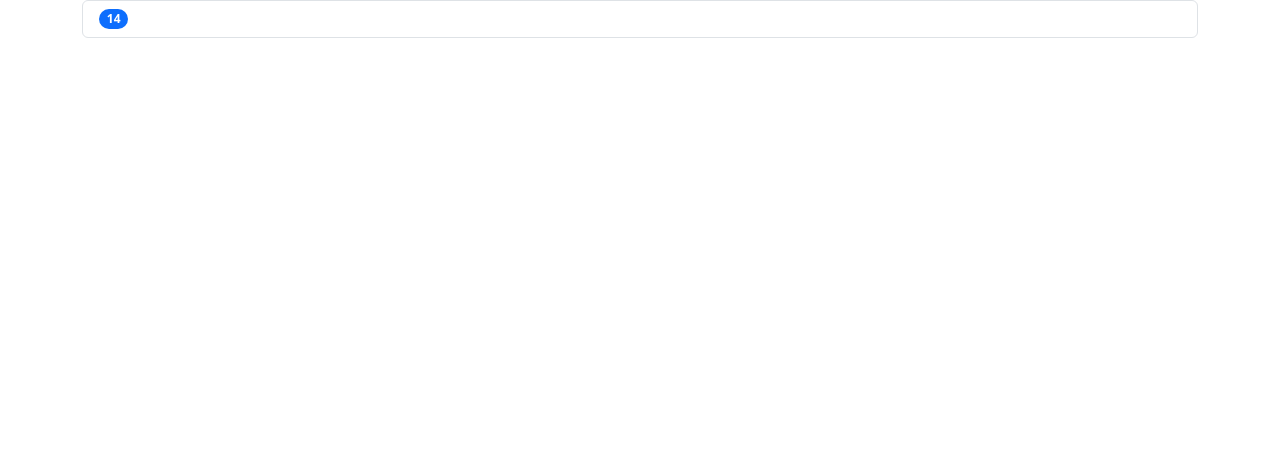
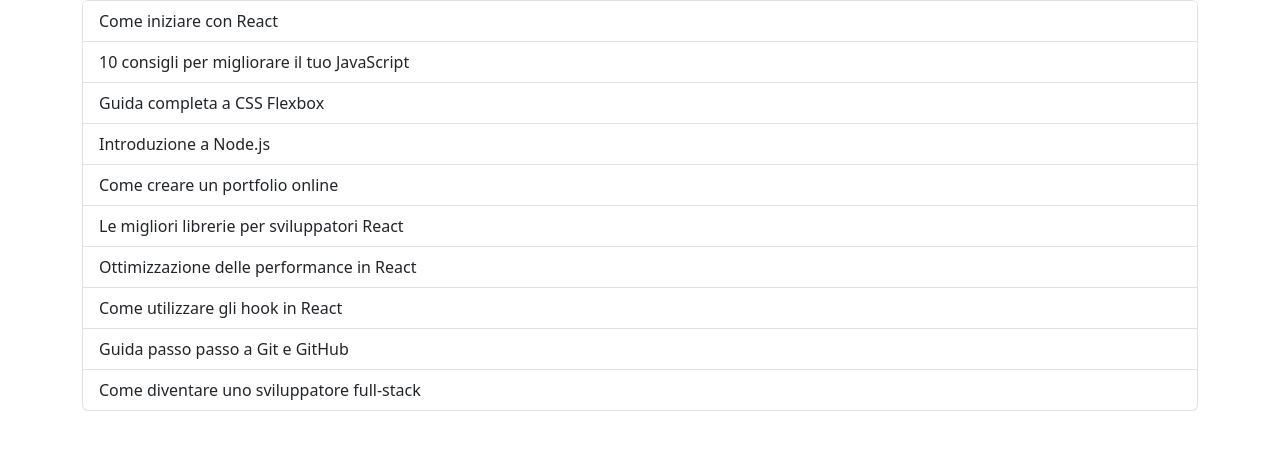
Before and after one commit to Pierpaolo-99/react-form, a React (Vite) app: page / in a window 1280 px wide. Shown: the top 450 px of the page. Built offline with nearby package versions, Linux system fonts and the light colour scheme.

Commit message:
refactor App component to dynamically render blog titles in the list

```diff
--- a/src/App.jsx
+++ b/src/App.jsx
@@ -19,10 +19,12 @@
 
   return (
     <div className="container">
-      <ul class="list-group">
-        <li class="list-group-item d-flex justify-content-between align-items-center">
-          <span class="badge bg-primary rounded-pill">14</span>
-        </li>
+      <ul className="list-group">
+        {blogTitles.map((title, index) => (
+          <li className="list-group-item d-flex justify-content-between align-items-center"
+            key={index}
+          >{title}</li>
+        ))}
       </ul>
     </div>
   )
```
